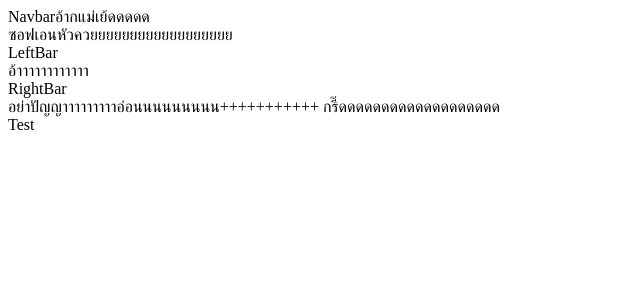
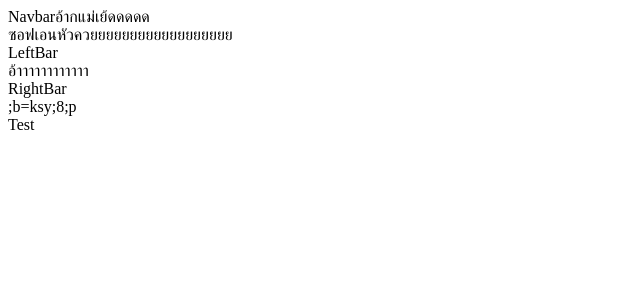
Before and after one commit to KittoSanon/SoftN-Proj, a React (Vite) app: page / in a window 1280 px wide. Shown: the top 300 px of the page, without its empty margins (0-640 px from the left). Built offline with nearby package versions, Linux system fonts and the light colour scheme.

Commit message:
;b=ksy;8;p

```diff
--- a/src/App.jsx
+++ b/src/App.jsx
@@ -9,7 +9,7 @@ function App() {
       <LeftBar />
       อ้าาาาาาาาาาาา
       <RightBar />
-      อย่าปัญญาาาาาาาาาอ่อนนนนนนนนน+++++++++++ กรี๊ดดดดดดดดดดดดดดดดดดด
+      ;b=ksy;8;p
     </div>
   );
 }
```
